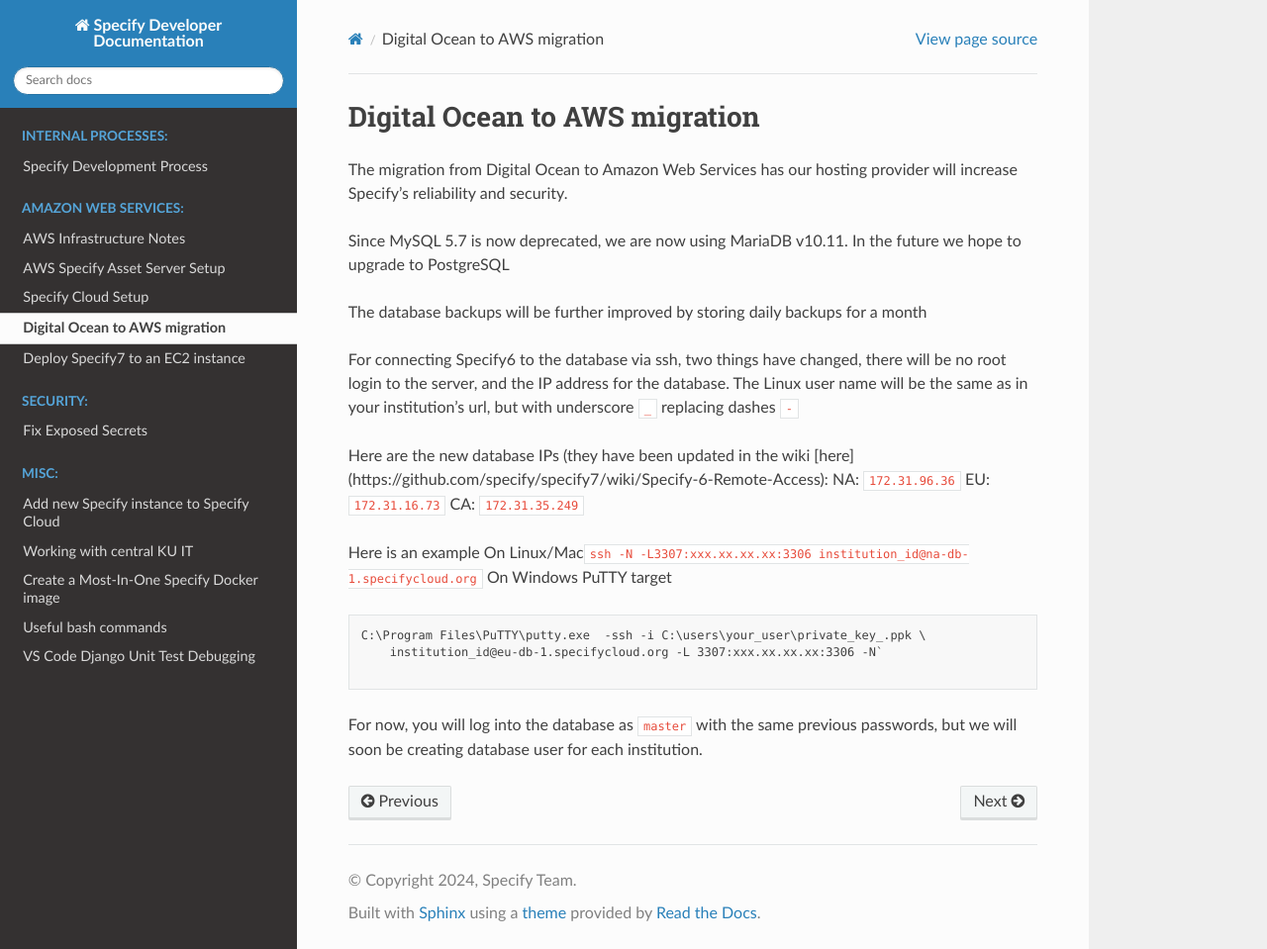
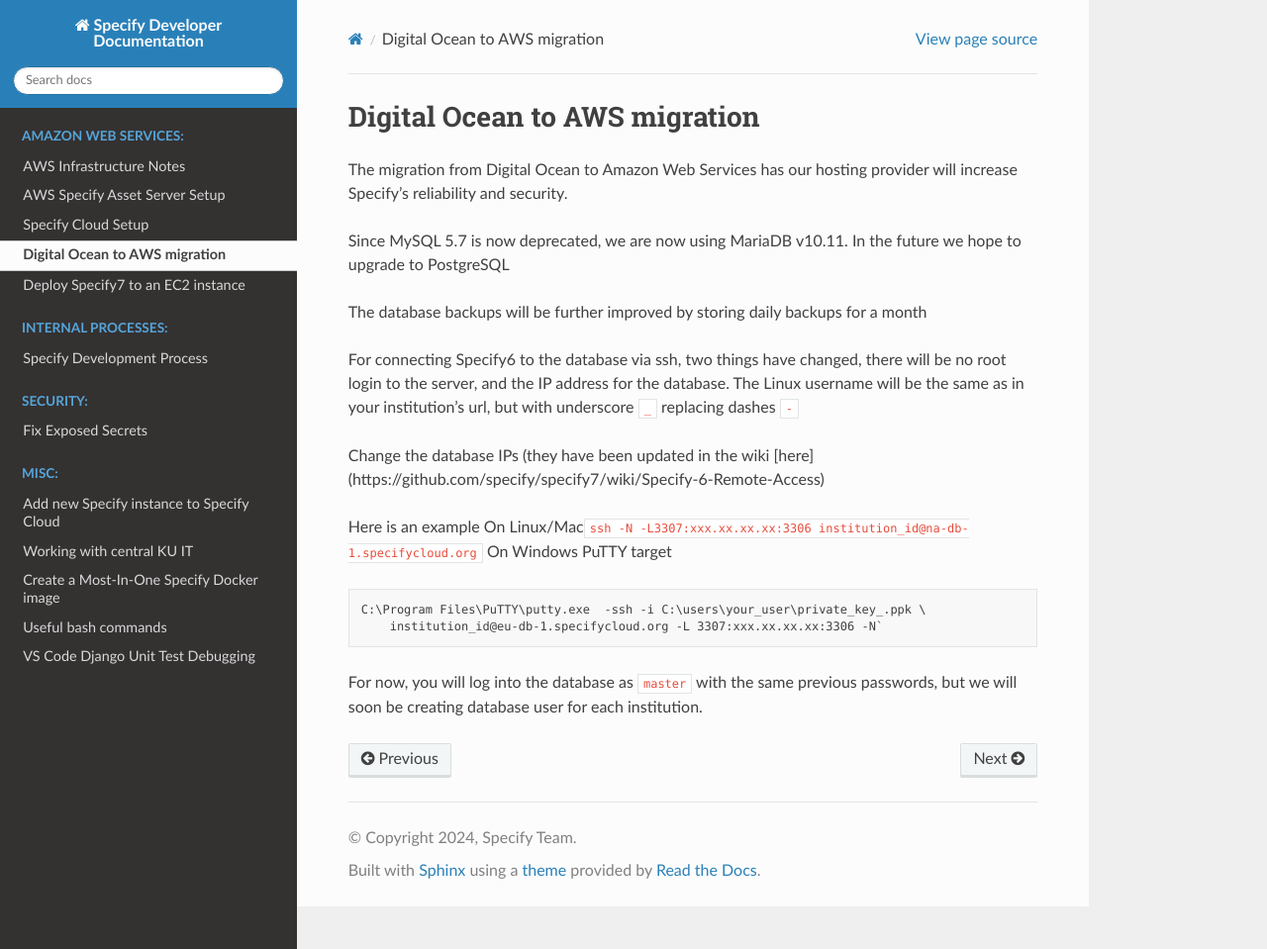
Before and after one commit to specify/specify.github.io, a Sphinx documentation site: the page built from sphinx/aws/client_migration_notes.md, in a window 1280 px wide and 959 px high. Shown: the whole window at 99% size. Built offline with Sphinx 7.4.7 and the Read the Docs theme 2.0.0, drawn with Linux system fonts in a browser that asks for light colours; pages that are not in the unit, such as notebooks, are missing from menus.

Commit message:
minor edits

````diff
--- a/sphinx/aws/client_migration_notes.md
+++ b/sphinx/aws/client_migration_notes.md
@@ -9,15 +9,12 @@
 The database backups will be further improved by storing daily backups for a month
 
 For connecting Specify6 to the database via ssh, two things have changed, there will be
-no root login to the server, and the IP address for the database.  The Linux user name
+no root login to the server, and the IP address for the database.  The Linux username
 will be the same as in your institution's url, but with
 underscore `_` replacing dashes `-`
 
-Here are the new database IPs (they have been updated in the wiki [here]
-(https://github.com/specify/specify7/wiki/Specify-6-Remote-Access):
-NA: `172.31.96.36`
-EU: `172.31.16.73`
-CA: `172.31.35.249`
+Change the database IPs (they have been updated in the wiki [here]
+(https://github.com/specify/specify7/wiki/Specify-6-Remote-Access)
 
 Here is an example
 On Linux/Mac`ssh -N -L3307:xxx.xx.xx.xx:3306 institution_id@na-db-1.specifycloud.org`
@@ -26,7 +23,6 @@
 ```commandline
 C:\Program Files\PuTTY\putty.exe  -ssh -i C:\users\your_user\private_key_.ppk \
     institution_id@eu-db-1.specifycloud.org -L 3307:xxx.xx.xx.xx:3306 -N`
-
 ```
 
 For now, you will log into the database as `master` with the same previous passwords,
````
Also changed, not shown: sphinx/index.rst (+6 -6 lines).
